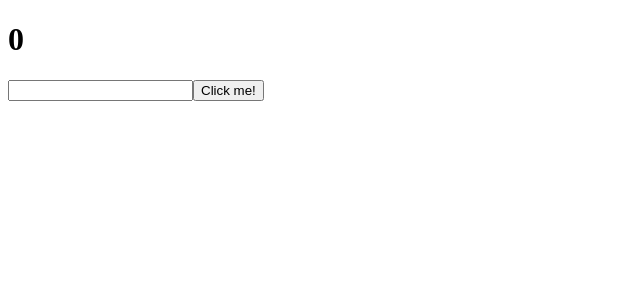
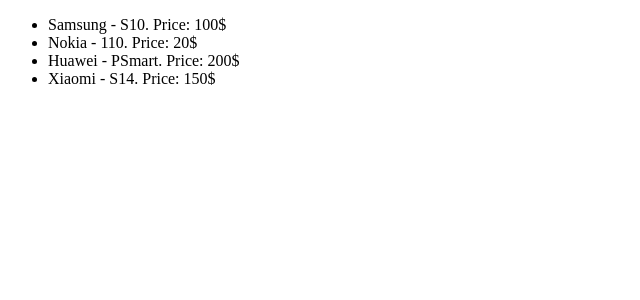
Before and after one commit to ONL-JS-FE2023-1/cra-first-project, a React (Create React App) app: page / in a window 1280 px wide. Shown: the top 300 px of the page, without its empty margins (0-640 px from the left). Built offline with nearby package versions, Linux system fonts and the light colour scheme.

Commit message:
Custom Hook

```diff
--- a/src/components/App.js
+++ b/src/components/App.js
@@ -1,10 +1,10 @@
 import React from "react";
-import Clicker from "./SandboxComponent/Clicker";
+import PhonesLoader from "./PhonesLoader/PhonesLoader";
 
 
 function App() {
     return (
-        <Clicker />
+        <PhonesLoader />
     )
 
 }
--- a/src/components/DataProvider/DataProvider.js
+++ b/src/components/DataProvider/DataProvider.js
@@ -1,50 +1,30 @@
-import React, { Component } from 'react';
-
 /*
 
-+1. Компонента йде за даними
-+2. Компонента отримує дані і кладе їх в стейт
-+3. Компонента ділиться даними з кимось, хто знає як їх відображати
+1. Хук - js функція (не клас)
+2. Ім'я будь-якого хуку (в тому числі користувацького) починається з префіксу "use" (угода між розробника)
+3. У користувацькому хуку ми можемо використовувати інші хуки
 
 */
 
-class DataProvider extends Component {
-    constructor(props) {
-        super(props);
+import { useState, useEffect } from "react";
 
-        this.state = {
-            data: [],
-            isLoading: true,
-            error: null
-        }
-    }
+export function useData(loadData) {
+    const [data, setData] = useState([]);
+    const [isLoading, setIsLoading] = useState(true);
+    const [error, setError] = useState(null);
 
-    componentDidMount() {
-        this.load();
-    }
+    useEffect(() => {
+        loadData()
+            .then((data) => {
+                setData(data)
+            })
+            .catch((error) => {
+                setError(error)
+            })
+            .finally(() => {
+                setIsLoading(false)
+            })
+    }, [])
 
-    load = () => {
-        this.props.children[0]() // MAXIMUM ATTENTION!!!
-        .then((data) => {
-            this.setState({
-                data
-            })
-        })
-        .catch((error) => {
-            this.setState({
-                error
-            })
-        })
-        .finally(() => {
-            this.setState({
-                isLoading: false
-            })
-        })
-    }
-
-    render() {
-        return this.props.children[1](this.state); // MAXIMUM ATTENTION
-    }
+    return {data, isLoading, error}
 }
-
-export default DataProvider;
--- a/src/components/PhonesLoader/PhonesLoader.js
+++ b/src/components/PhonesLoader/PhonesLoader.js
@@ -1,54 +1,26 @@
 import React, { Component } from 'react';
+import { useData } from '../DataProvider/DataProvider';
 
-class PhonesLoader extends Component {
-    constructor(props) {
-        super(props);
+function PhonesLoader() {
+    const { data, isLoading, error } = useData(getPhones);
 
-        this.state = {
-            phones: [],
-            isLoading: true,
-            error: null
-        }
+    function getPhones() {
+        return fetch('./phones.json')
+            .then((response) => response.json())
     }
 
-    componentDidMount() {
-        this.load();
-    }
-
-    load = () => {
-        fetch('./phones.json')
-        .then((response) => response.json())
-        .then((phones) => {
-            this.setState({
-                phones
-            })
-        })
-        .catch((error) => {
-            this.setState({
-                error
-            })
-        })
-        .finally(() => {
-            this.setState({
-                isLoading: false
-            })
-        })
-    }
-
-    render() {
-        const {phones, isLoading, error} = this.state;
     return (
         <>
             {isLoading && <div>Loading....</div>}
             {error && <div>Error happening: {error.message}</div>}
             <ul>
-                    {phones.map((phone) =>
-                        <li key={`${Date.now()} ${phone.brand} ${phone.model}`}>{phone.brand} - {phone.model}. Price: {phone.price}</li>
+                {data.map((data) =>
+                    <li key={`${Date.now()} ${data.brand} ${data.model}`}>{data.brand} - {data.model}. Price: {data.price}</li>
                 )}
             </ul>
         </>
     );
-    }
+
 }
 
 export default PhonesLoader;
```
Also changed, not shown: src/components/SandboxComponent/Clicker.js (+11 -0 lines). Lines whose indentation alone changed are shown as unchanged.
